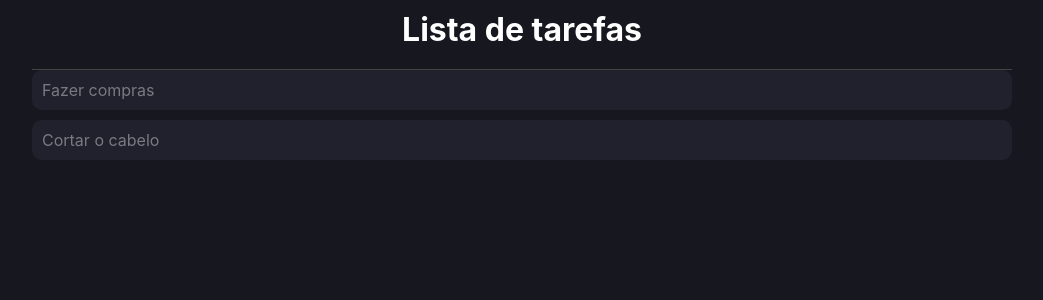
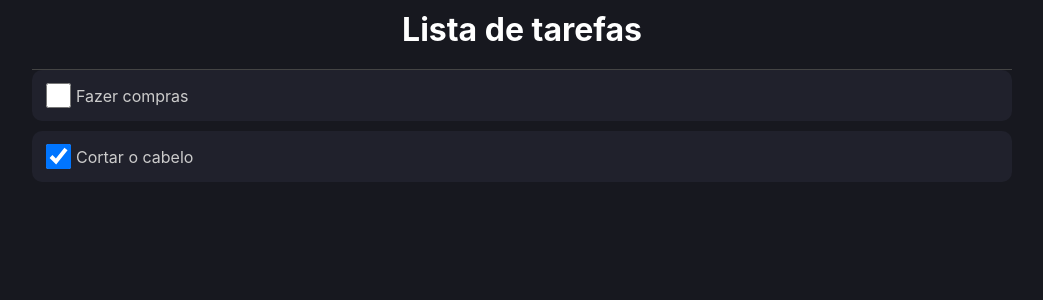
Before and after one commit to vandodev/Desafio-react, a React (Create React App) app in the folder todo/: page / in a window 1280 px wide. Shown: the top 300 px of the page, without its empty margins (118-1161 px from the left). Built offline with nearby package versions, Linux system fonts and the light colour scheme.

Commit message:
:bookmark: Criando checkbox

```diff
--- a/todo/src/components/ListItem/index.tsx
+++ b/todo/src/components/ListItem/index.tsx
@@ -1,3 +1,4 @@
+import { useState } from "react";
 import * as C from "./styles";
 import { Item } from "../../types/Item";
 
@@ -6,8 +7,14 @@ type Props = {
 };
 
 export const ListItem = ({ item }: Props) => {
+  const [isCheked, setIsCheked] = useState(item.done);
   return (
-    <C.Container done={item.done}>
+    <C.Container>
+      <input
+        type="checkbox"
+        checked={isCheked}
+        onChange={(e) => setIsCheked(e.target.checked)}
+      />
       <label>{item.name}</label>
     </C.Container>
   );
--- a/todo/src/components/ListItem/styles.ts
+++ b/todo/src/components/ListItem/styles.ts
@@ -1,18 +1,19 @@
 import styled from "styled-components";
 
-type ContainerProps = {
-  done: boolean;
-};
+export const Container = styled.div`
+  display: flex;
+  background-color: #20212c;
+  padding: 10px;
+  border-radius: 10px;
+  margin-bottom: 10px;
+  align-items: center;
 
-export const Container = styled.div(
-  ({ done }: ContainerProps) =>
-    `
-    display: flex;
-    background-color: #20212C;
-    padding: 10px;
-    border-radius: 10px;
-    margin-bottom: 10px;
-    align-items: center;
-
-`
-);
+  input {
+    width: 25px;
+    height: 25px;
+    margin-right: 5px;
+  }
+  label {
+    color: #ccc;
+  }
+`;
```
